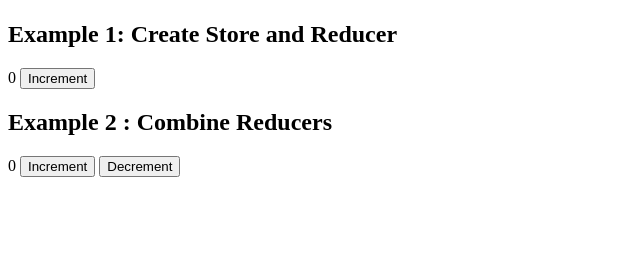
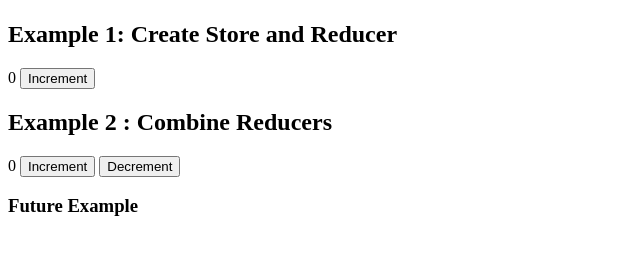
Before and after one commit to doob09/mini-redux, a plain HTML site: page index.html in a window 1280 px wide. Shown: the part 59-314 px from the top of the page, without its empty margins (0-640 px from the left). Drawn offline with Linux system fonts and the light colour scheme.

Commit message:
Add Title h3

```diff
--- a/index.html
+++ b/index.html
@@ -21,7 +21,10 @@
         <span class="count"> 0</span>
         <button class="btn-inct">Increment</button>
         <button class="btn-dect">Decrement</button>
+
     </div>
+
+    <h3>Future Example</h3>
 
     <script src="./redux.js"></script>
     <script src="./example1.js"></script>
```
